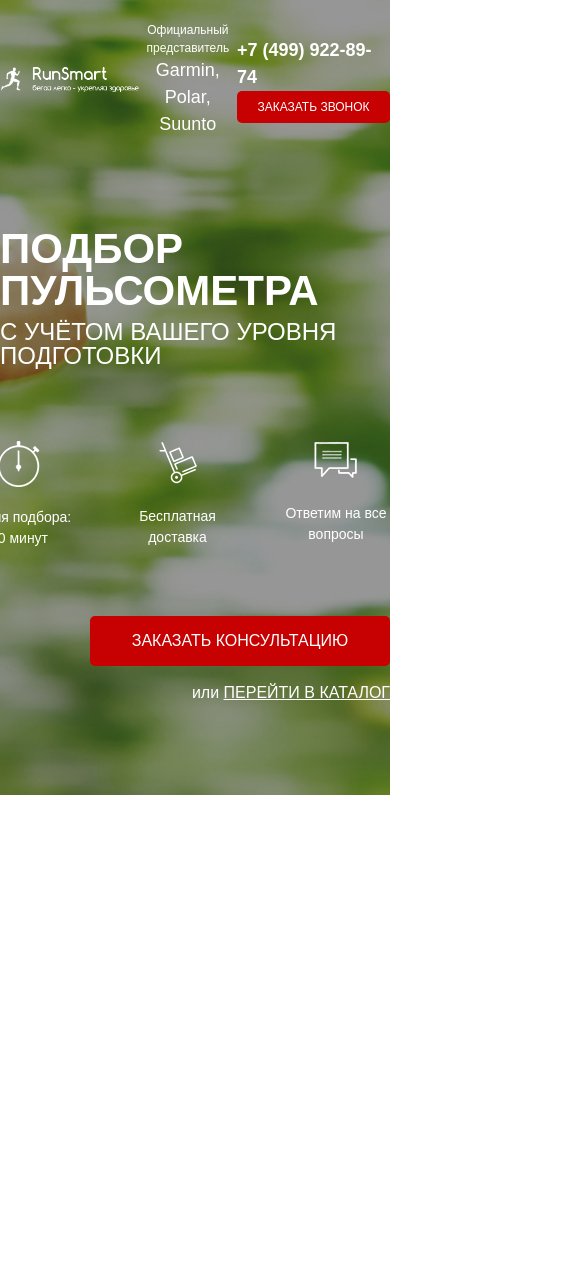
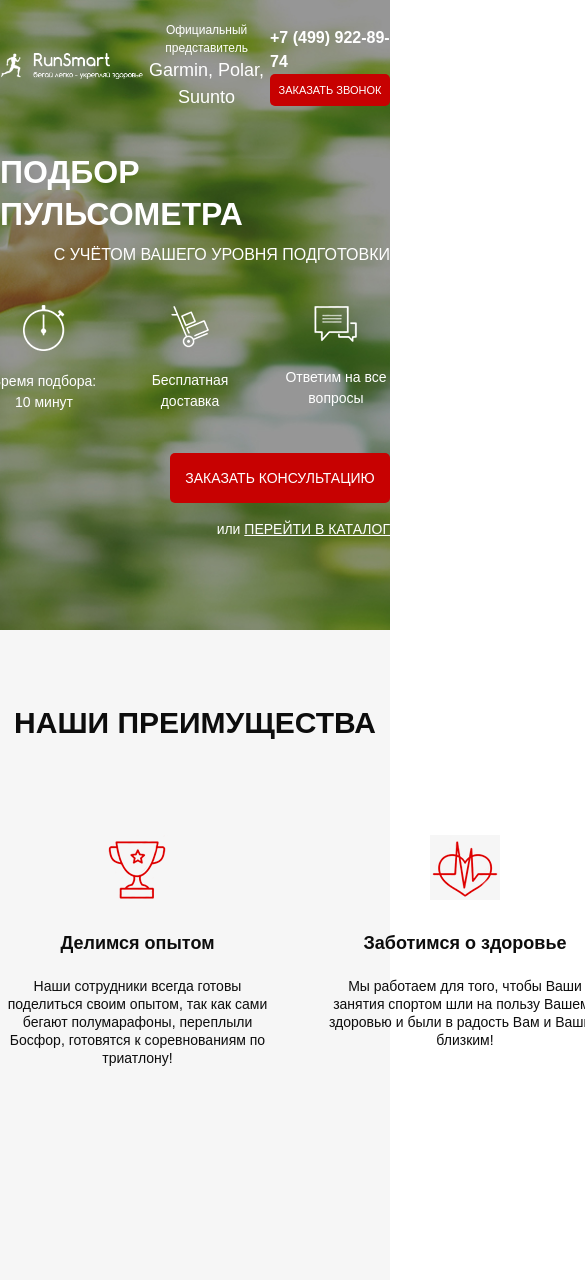
Before and after one commit to niktsayuk/Pulse, a plain HTML site: page index.html in a window 390 px wide. Shown: the top 1280 px of the page, 585 px wide, since content can reach past the window. Before the commit the page ends 844 px from the top, so only its background shows below. Drawn offline with Linux system fonts and the light colour scheme; a small style sheet from the web is missing.

Commit message:
add ctyles to advanteges and meadia to first block

```diff
--- a/index.html
+++ b/index.html
@@ -60,5 +60,29 @@
 
 			</div>
 		</div>
+
+		<div class="advantages">
+			<div class="container">
+				<div class="advantages__header">НАШИ ПРЕИМУЩЕСТВА</div>
+				<div class="advantages__items">
+					<div class="advantages__item">
+						<img src="img/cup.png" alt="cup">
+						<div class="advantages__label">Делимся опытом</div>
+						<div class="advantages__descr">Наши сотрудники всегда готовы поделиться своим опытом, так как сами бегают полумарафоны, переплыли Босфор, готовятся к соревнованиям по триатлону!</div>
+					</div>
+					<div class="advantages__item">
+						<img src="img/heart.png" alt="heart">
+						<div class="advantages__label">Заботимся о здоровье</div>
+						<div class="advantages__descr">Мы работаем для того, чтобы Ваши занятия спортом шли на пользу Вашему здоровью и были в радость Вам и Вашим близким!</div>
+					</div>
+					<div class="advantages__item">
+						<img src="img/shoe.png" alt="shoe">
+						<div class="advantages__label">Учим бегать</div>
+						<div class="advantages__descr">Помогаем с обучением правильной технике бега! Дружим с крупнейшей школой бега в России - <span>I LOVE RUNNING.</span></div>
+					</div>
+
+				</div>
+			</div>
+		</div>
 	</body>
 </html>
--- /dev/null
+++ b/sass/blocks/_advanteges.scss
@@ -0,0 +1,40 @@
+.advantages{
+    min-height: 650px;
+    padding: 70px 0;
+    background-color: #F6F6F6;
+    &__header {
+        color: #0D0D0D;
+        text-align: center;
+        font-size: 30px;
+        font-weight: 700;
+    }
+    &__items {
+        display: flex;
+        justify-content: space-between;
+        margin-top: 90px;
+        width: 930px;
+    }
+    &__item {
+        width: 275px;
+        text-align: center;
+        font-size: 14px;
+        font-weight: 500;
+    }
+    &__label {
+        margin-top: 30px;
+        color: #0D0D0D;
+        font-size: 18px;
+        font-weight: 700;
+    }
+    &__descr {
+        margin-top: 20px;
+        color: #0D0D0D;
+        font-size: 14px;
+        font-weight: 300;
+        line-height: 18px;
+        span {
+            color: #F00;
+            text-decoration-line: underline;
+        }
+    }
+}
--- /dev/null
+++ b/sass/blocks/_media.scss
@@ -0,0 +1,45 @@
+@media (max-width: 1200px) {
+    .container{
+        max-width: 750px;
+        margin: 0 auto;
+    }
+    .button{
+        width: 120px;
+        font-size: 11px;
+        &_main {
+            margin-top: 40px;
+            width: 220px;
+            font-size: 14px;
+        }
+    }
+    .header{
+        &__logo{
+            width: 200px;
+            img{
+                width: 100%;
+            }
+        }
+        &__phone{
+            font-size: 16px;
+        }
+    }
+    .promo {
+        min-height: 550px;
+        &__wrapper {
+            margin-top: 40px;
+        }
+        &__header {
+            font-size: 32px;
+        }
+        &__subheader {
+            font-size: 16px;
+        }
+        &__icons {
+            width: 400px;
+            margin-top: 30px;
+        }
+        &__link {
+            font-size: 14px;
+        }
+    }
+}
--- a/sass/style.scss
+++ b/sass/style.scss
@@ -1,7 +1,5 @@
 @import 'base/variables.scss';
-@import 'blocks/promo.scss';
-@import 'blocks/header.scss';
-@import 'blocks/buttons.scss';
+@import 'base/mixins.scss';
 *{
 	font-family: 'Museo Sans Cyrl', sans-serif;
 }
@@ -10,3 +8,8 @@
 	max-width: 950px;
 	margin: 0 auto;
 }
+@import 'blocks/promo.scss';
+@import 'blocks/advanteges.scss';
+@import 'blocks/header.scss';
+@import 'blocks/buttons.scss';
+@import 'blocks/media.scss';
```
Also changed, not shown: css/style.min.css, 1 other file.
